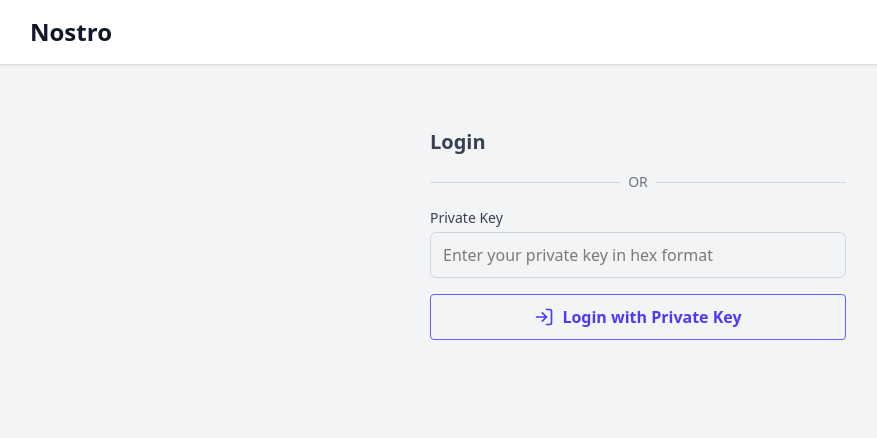
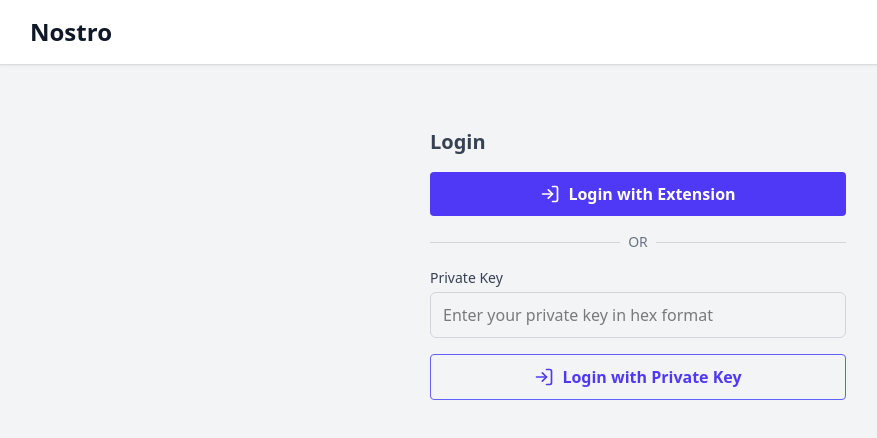
Before and after one commit to minagishl/nostro, a Next.js app: page / in a window 1280 px wide. Shown: the top 438 px of the page, without its empty margins (2-879 px from the left). Built offline with nearby package versions, Linux system fonts and the light colour scheme; what nostr-tools would draw is missing.

Commit message:
fix: flashing issue on login screen

```diff
--- a/src/components/nostr/LoginForm.tsx
+++ b/src/components/nostr/LoginForm.tsx
@@ -46,14 +46,17 @@ export const LoginForm = () => {
     <div className="mx-auto max-w-md space-y-4 p-4">
       <Label className="text-xl font-bold">Login</Label>
 
-      {hasExtension && (
-        <Button onClick={loginWithExtension} variant="primary" className="w-full">
-          <div className="flex items-center justify-center gap-2">
-            <LogIn className="h-5 w-5" />
-            <span>Login with Extension</span>
-          </div>
-        </Button>
-      )}
+      <Button
+        onClick={loginWithExtension}
+        variant="primary"
+        className="w-full"
+        disabled={!hasExtension}
+      >
+        <div className="flex items-center justify-center gap-2">
+          <LogIn className="h-5 w-5" />
+          <span>Login with Extension</span>
+        </div>
+      </Button>
 
       <div className="relative">
         <div className="absolute inset-0 flex items-center">
```
